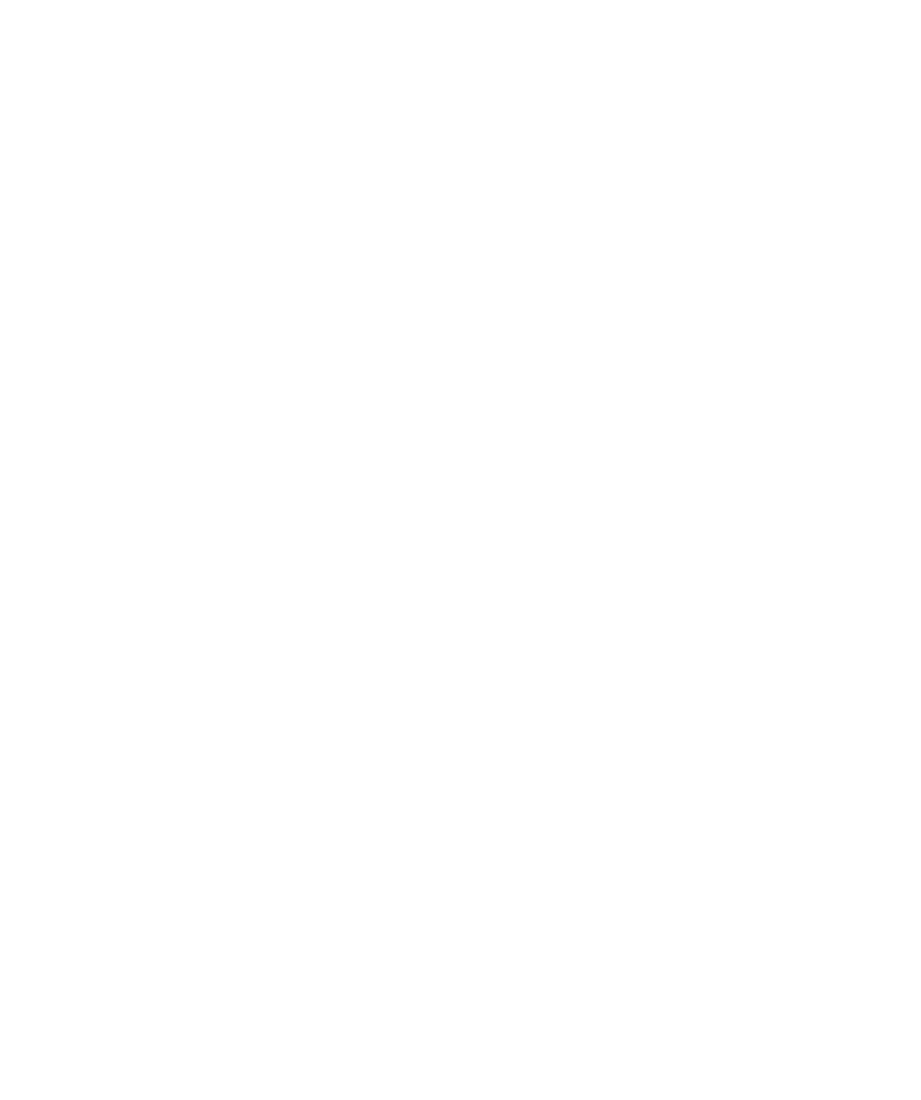
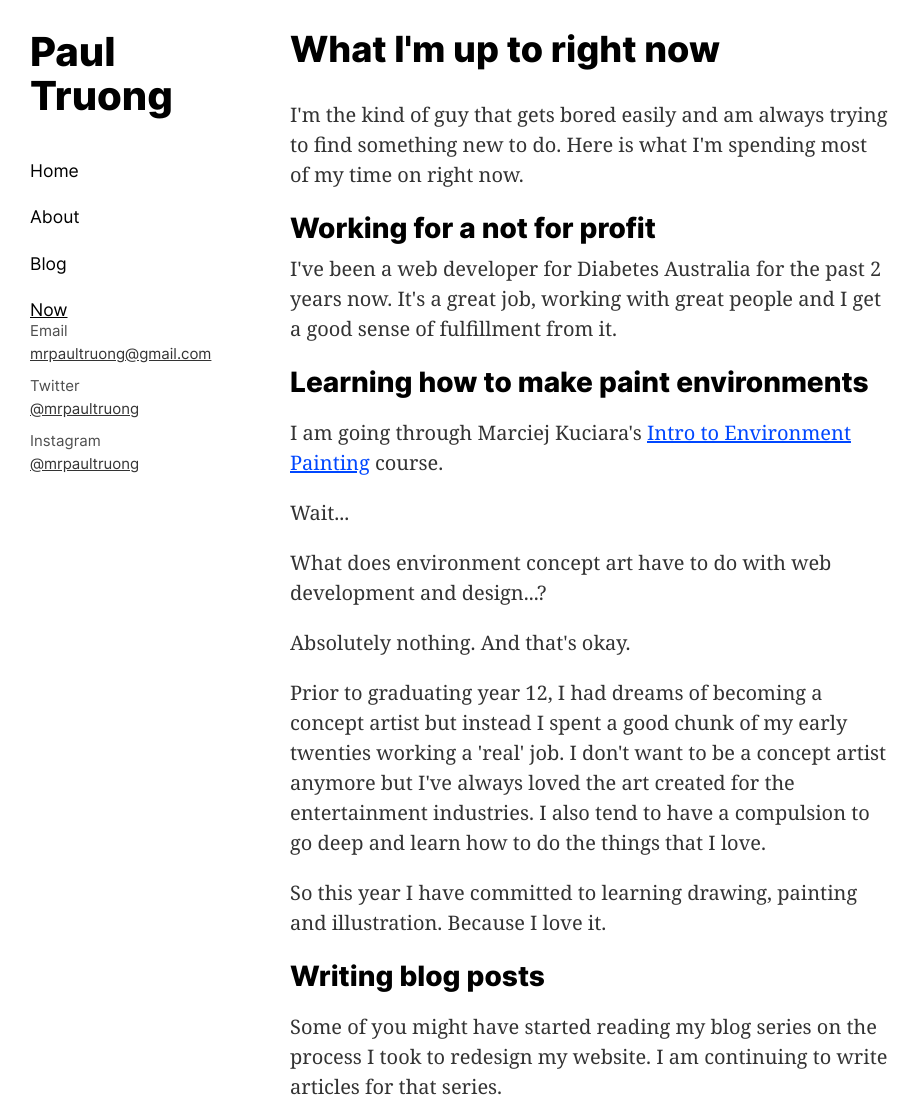
Before and after one commit to paulTruong/paultruong.me, a Gatsby site: page /now in a window 1280 px wide. Before the commit this address had no page. Shown: the top 1100 px of the page, without its empty margins (0-921 px from the left). Before the commit the page ends 800 px from the top, so only its background shows below. Built offline with nearby package versions, Linux system fonts and the light colour scheme; Gatsby itself is replaced by a stand-in of ours.

Commit message:
Added 'now' page

```diff
--- a/src/components/MainMenu/mainmenu.js
+++ b/src/components/MainMenu/mainmenu.js
@@ -14,6 +14,9 @@ const MainMenu = () => (
       <li className={MainMenuStyles.mainMenu__item}>
         <Link className={MainMenuStyles.mainMenu__link} to="/blog">Blog</Link>
       </li>
+      <li className={MainMenuStyles.mainMenu__item}>
+        <Link className={MainMenuStyles.mainMenu__link} to="/now">Now</Link>
+      </li>
     </ul>
   </nav>
 )
--- /dev/null
+++ b/src/pages/now.js
@@ -0,0 +1,38 @@
+import React from "react"
+import Layout from "../components/layout"
+import SEO from "../components/seo"
+
+const NowPage = () => (
+  <Layout>
+    <SEO title="What I'm up to right now" />
+    <h1>What I'm up to right now</h1>
+    <p>
+      I'm the kind of guy that gets bored easily and am always trying to find something new to do. Here is what I'm spending most of my time on right now.
+    </p>
+    <div style={{ margin: `0 0 2rem 0` }}>
+      <h2>Working for a not for profit</h2>
+      <p>
+        I've been a web developer for Diabetes Australia for the past 2 years now. It's a great job, working with great people and I get a good sense of fulfillment from it.
+      </p>
+      <h2>Learning how to make paint environments</h2>
+      <p>I am going through Marciej Kuciara's <a href="https://www.learnsquared.com/courses/intro-env-paint#">Intro to Environment Painting</a> course.</p>
+      <p>Wait...</p>
+      <p>What does environment concept art have to do with web development and design...?</p>
+      <p>Absolutely nothing. And that's okay.</p>
+      <p>Prior to graduating year 12, I had dreams of becoming a concept artist but instead I spent a good chunk of my early twenties working a 'real' job. I don't want to be a concept artist anymore but I've always loved the art created for the entertainment industries. I also tend to have a compulsion to go deep and learn how to do the things that I love.</p>
+      <p>So this year I have committed to learning drawing, painting and illustration. Because I love it.</p>
+      <h2>Writing blog posts</h2>
+      <p>Some of you might have started reading my blog series on the process I took to redesign my website. I am continuing to write articles for that series.
+      </p>
+      <h2>The other important things</h2>
+      <p>
+        In between work, learning and writing. I am finding time to do the other things in life that are important to me.
+      </p>
+      <p>
+        That includes spending time with my girlfriend, checking in on my parents, brother and sister, talking trash with my mates and, of course, playing a few games of Overwatch every now and   again.
+      </p>
+    </div>
+  </Layout>
+)
+
+export default NowPage
```
